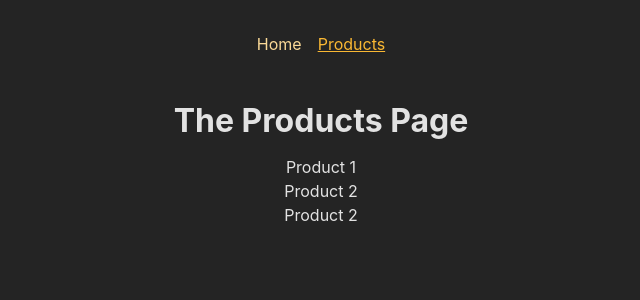
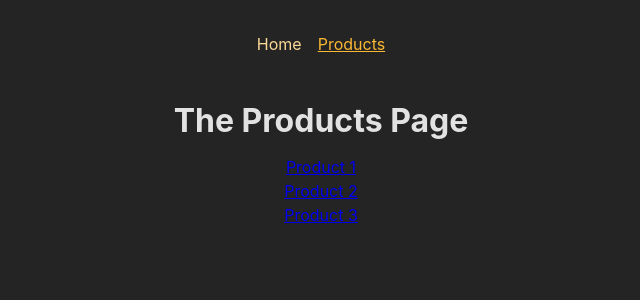
Before and after one commit to Mila2999/React-Router-basic, a React (Create React App) app: page /products in a window 1280 px wide. Shown: the top 300 px of the page, without its empty margins (319-959 px from the left). Built offline with nearby package versions, Linux system fonts and the light colour scheme.

Commit message:
Generated and build links for routes that have dynamic parameters

```diff
--- a/src/pages/ProductDetail.js
+++ b/src/pages/ProductDetail.js
@@ -1,4 +1,5 @@
 import { useParams } from 'react-router-dom';
+
 function ProductDetailPage() {
   const params = useParams();
 
--- a/src/pages/Products.js
+++ b/src/pages/Products.js
@@ -1,11 +1,17 @@
+import { Link } from 'react-router-dom';
+const PRODUCTS = [
+  { id: 'p1', title: 'Product 1' },
+  { id: 'p2', title: 'Product 2' },
+  { id: 'p3', title: 'Product 3' },
+];
 function ProductsPage() {
   return (
     <>
       <h1>The Products Page</h1>
       <ul>
-        <li>Product 1</li>
-        <li>Product 2</li>
-        <li>Product 2</li>
+        {PRODUCTS.map((prod) => (
+          <li key={prod.id}>{<Link to={`/products/${prod.id}`}>{prod.title}</Link>}</li>
+        ))}
       </ul>
     </>
   );
```
